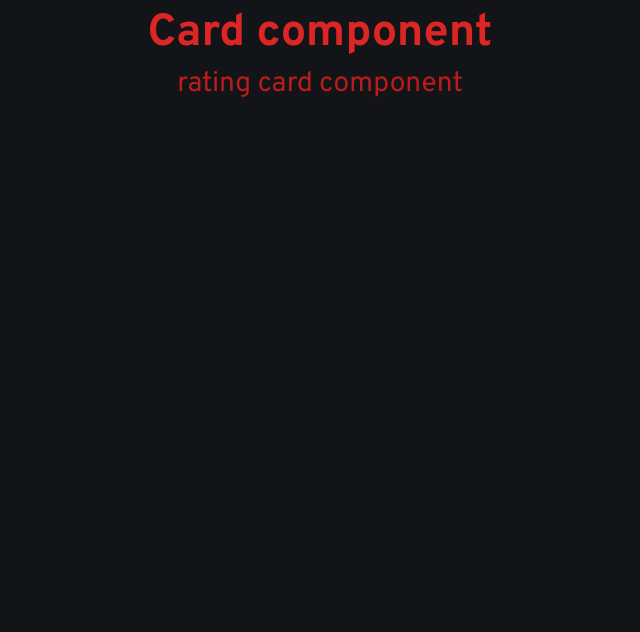
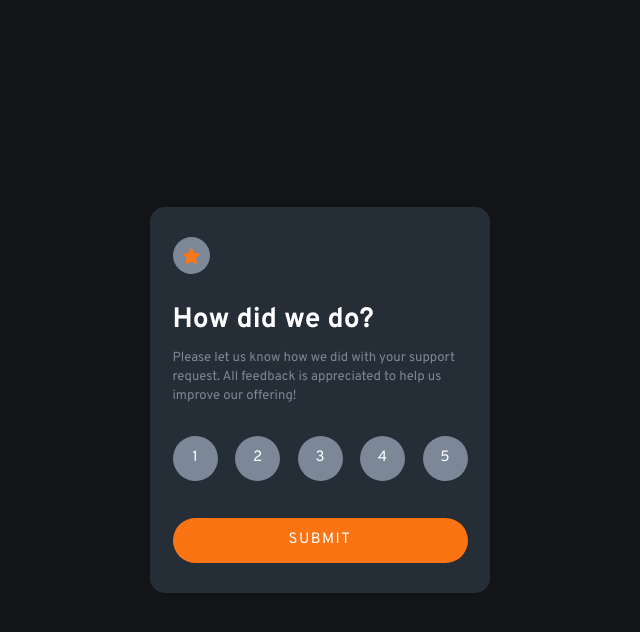
Before and after one commit to saroshfarhan/interactive-rating-component, a React (Vite) app: page / in a window 1280 px wide. Shown: the top 632 px of the page, without its empty margins (320-960 px from the left). Built offline with nearby package versions, Linux system fonts and the light colour scheme.

Commit message:
rating component UI done

```diff
--- a/src/App.jsx
+++ b/src/App.jsx
@@ -2,10 +2,10 @@ import React from "react";
 import RatingCard from "./components/ratingCard";
 function App() {
   return (
-    <div>
-      <h1 className="text-center text-[3rem] font-bold text-red-600">
-        Card component
-      </h1>
+    <div
+      id="mainContainer"
+      className="container grid h-[100vh] place-content-center"
+    >
       <RatingCard />
     </div>
   );
--- /dev/null
+++ b/src/components/completed.jsx
@@ -0,0 +1,13 @@
+import React from "react";
+
+function Completed() {
+  return (
+    <div>
+      <h1 className="text-3xl font-semibold text-red-500">
+        Completed component
+      </h1>
+    </div>
+  );
+}
+
+export default Completed;
--- a/src/components/ratingCard.jsx
+++ b/src/components/ratingCard.jsx
@@ -1,11 +1,45 @@
-import React from "react";
+import React, { useState } from "react";
+import star from "../assets/icon-star.svg";
 
 function RatingCard() {
+  const [rating, setRating] = useState(""); //need to lift the state up to parent
+
+  const r = [1, 2, 3, 4, 5];
+  //need to apply css to cehcked and unchecked button
+  const radio = r.map((rating) => {
+    return (
+      <button
+        key={rating}
+        className="h-12 w-12 rounded-full bg-mediumGrey hover:bg-orange"
+      >
+        {rating}
+      </button>
+    );
+  });
+
   return (
-    <div>
-      <h1 className="text-center text-3xl text-red-700">
-        rating card component
-      </h1>
+    <div
+      id="ratingCard"
+      className="w-[340px] rounded-2xl bg-darkBlue px-6 py-8 text-white"
+    >
+      <div
+        id="logoContainer"
+        className="flex h-10 w-10 items-center justify-center rounded-full bg-mediumGrey"
+      >
+        <img src={star} alt="star icon" />
+      </div>
+      <h1 className="mt-8 text-3xl font-[700]">How did we do?</h1>
+      <p className="mt-3 text-sm text-mediumGrey">
+        Please let us know how we did with your support request. All feedback is
+        appreciated to help us improve our offering!
+      </p>
+      <div className="mt-8 flex justify-between">{radio}</div>
+      <button
+        type="submit"
+        className="mt-10 w-full rounded-full bg-orange py-3 text-center uppercase tracking-widest hover:bg-white hover:text-orange"
+      >
+        Submit
+      </button>
     </div>
   );
 }
--- a/tailwind.config.cjs
+++ b/tailwind.config.cjs
@@ -2,7 +2,20 @@
 module.exports = {
   content: ["./index.html", "./src/**/*.{js,ts,jsx,tsx}"],
   theme: {
-    extend: {},
+    container: {
+      center: true,
+    },
+    extend: {
+      colors: {
+        transparent: "transparent",
+        orange: "hsl(25, 97%, 53%)",
+        white: "hsl(0, 0%, 100%)",
+        LightGrey: "hsl(217, 12%, 63%)",
+        mediumGrey: "hsl(216, 12%, 54%)",
+        darkBlue: "hsl(213, 19%, 18%)",
+        veryDarkBlue: "hsl(216, 12%, 8%)",
+      },
+    },
   },
   plugins: [],
 };
```
